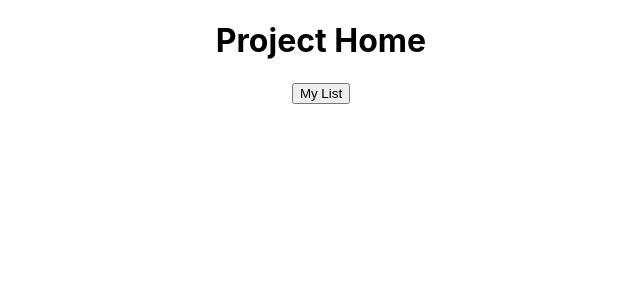
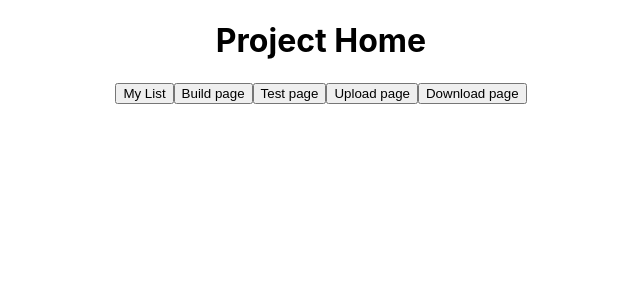
Before and after one commit to DW579/email-builder, a React (Create React App) app in the folder client/: page / in a window 1280 px wide. Shown: the top 300 px of the page, without its empty margins (319-959 px from the left). Built offline with nearby package versions, Linux system fonts and the light colour scheme.

Commit message:
Initial main pages of app created

```diff
--- a/client/src/App.js
+++ b/client/src/App.js
@@ -2,6 +2,10 @@ import React, { Component } from 'react';
 import { Route, Switch } from 'react-router-dom';
 import './App.css';
 import Home from './App/pages/Home';
+import Build from './App/pages/Build';
+import Test from './App/pages/Test';
+import Upload from './App/pages/Upload';
+import Download from './App/pages/Download';
 import List from './App/pages/List';
 
 class App extends Component {
@@ -10,6 +14,10 @@ class App extends Component {
       <div>
         <Switch>
           <Route exact path='/' component={Home}/>
+          <Route path='/build' component={Build}/>
+          <Route path='/test' component={Test}/>
+          <Route path='/upload' component={Upload}/>
+          <Route path='/download' component={Download}/>
           <Route path='/list' component={List}/>
         </Switch>
       </div>
--- /dev/null
+++ b/client/src/App/pages/Build.js
@@ -0,0 +1,12 @@
+import React, { Component } from 'react';
+
+class Build extends Component {
+  render() {
+    return (
+    <div className="App">
+      <h1>Build Page</h1>
+    </div>
+    );
+  }
+}
+export default Build;
--- /dev/null
+++ b/client/src/App/pages/Download.js
@@ -0,0 +1,12 @@
+import React, { Component } from 'react';
+
+class Download extends Component {
+  render() {
+    return (
+    <div className="App">
+      <h1>Download Page</h1>
+    </div>
+    );
+  }
+}
+export default Download;
--- a/client/src/App/pages/Home.js
+++ b/client/src/App/pages/Home.js
@@ -13,6 +13,26 @@ class Home extends Component {
             My List
         </button>
       </Link>
+      <Link to={'./build'}>
+        <button variant="raised">
+            Build page
+        </button>
+      </Link>
+      <Link to={'./test'}>
+        <button variant="raised">
+            Test page
+        </button>
+      </Link>
+      <Link to={'./upload'}>
+        <button variant="raised">
+            Upload page
+        </button>
+      </Link>
+      <Link to={'./download'}>
+        <button variant="raised">
+            Download page
+        </button>
+      </Link>
     </div>
     );
   }
--- /dev/null
+++ b/client/src/App/pages/Test.js
@@ -0,0 +1,12 @@
+import React, { Component } from 'react';
+
+class Test extends Component {
+  render() {
+    return (
+    <div className="App">
+      <h1>Test Page</h1>
+    </div>
+    );
+  }
+}
+export default Test;
--- /dev/null
+++ b/client/src/App/pages/Upload.js
@@ -0,0 +1,12 @@
+import React, { Component } from 'react';
+
+class Upload extends Component {
+  render() {
+    return (
+    <div className="App">
+      <h1>Upload Page</h1>
+    </div>
+    );
+  }
+}
+export default Upload;
```
